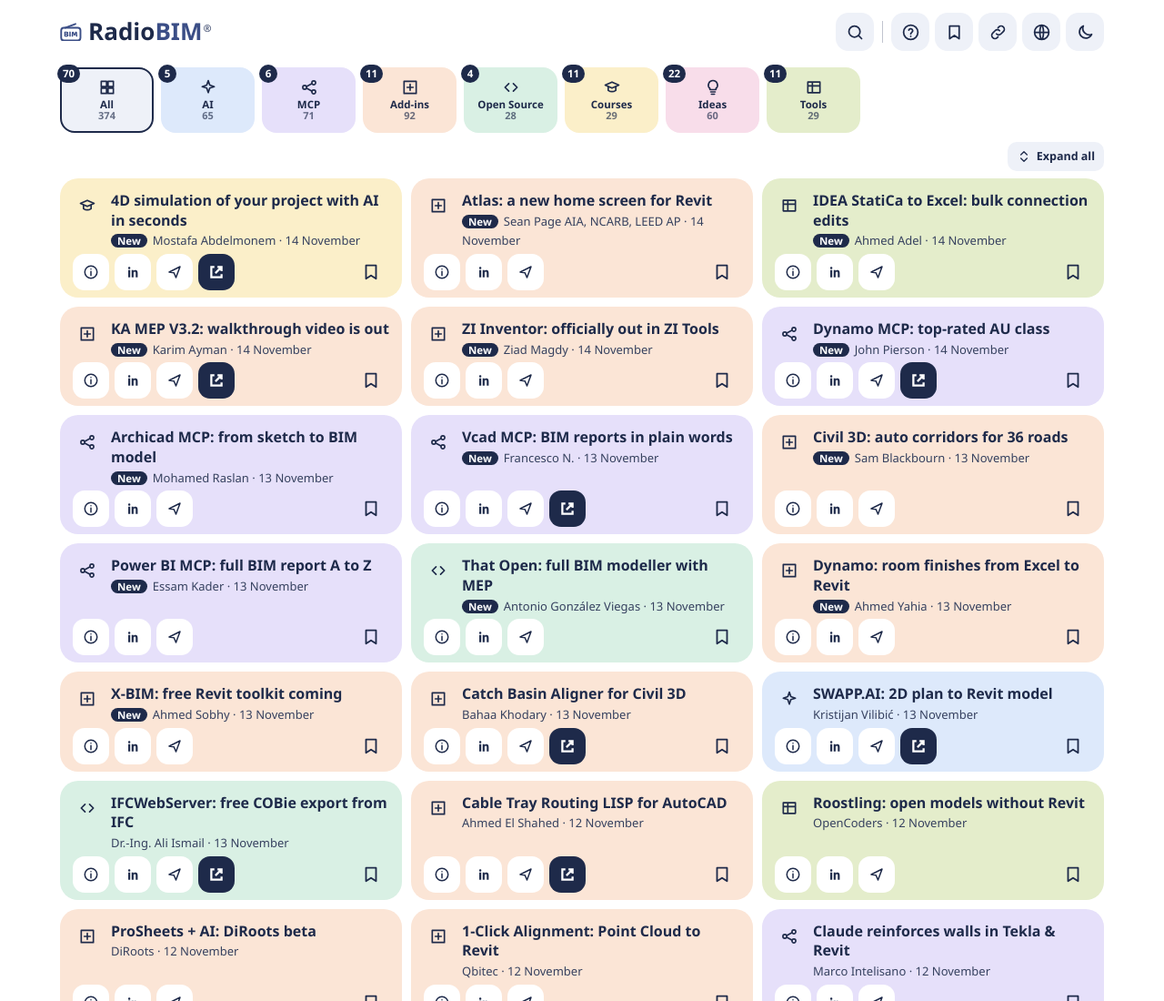
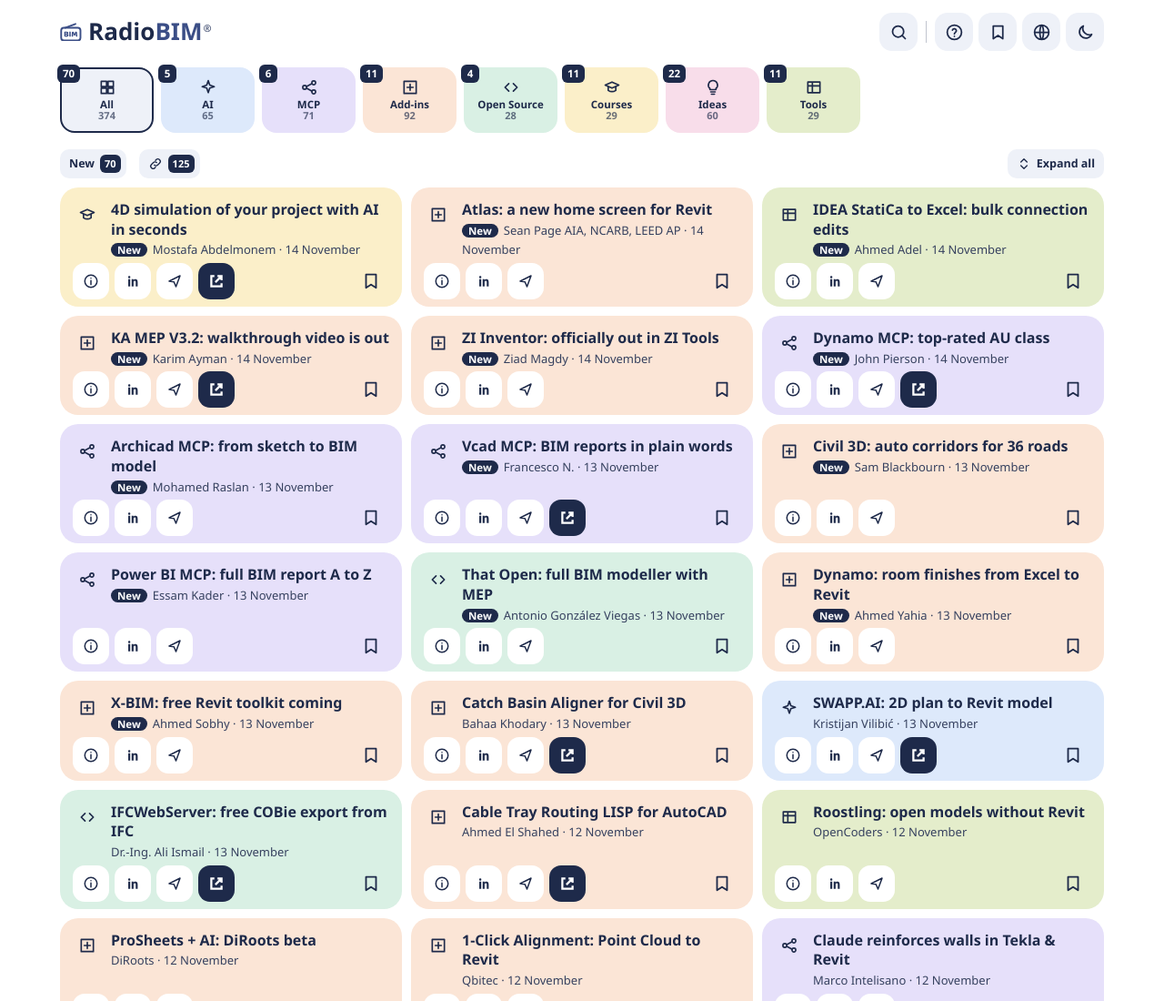
Before and after one commit to Mohamed-Elmasri/RadioBIM, a plain HTML site: page site/index.html in a window 1280 px wide. Shown: the top 1100 px of the page at 91% size. Drawn offline with Linux system fonts and the light colour scheme; a web font is replaced by a local one.

Commit message:
Site: New + links filter buttons in list bar, rounded-square counts
Co-Authored-By: Claude Opus 5.5 <noreply@anthropic.com>
Claude-Session: https://claude.ai/code/session_017HQWjPdsKD8L1VWuYtqaon

```diff
--- a/site/index.html
+++ b/site/index.html
@@ -73,11 +73,19 @@ a.ib{text-decoration:none}
 .tile .nm b{font-weight:600}
 .tile .nm small{font-size:11px;font-weight:700;opacity:.65;font-variant-numeric:tabular-nums}
 .tile span{font-size:12px;font-weight:600;line-height:1.2;text-align:center}
-.tile em{font-style:normal;position:absolute;top:-6px;inset-inline-start:-6px;min-width:24px;height:24px;padding:0 6px;border-radius:12px;background:var(--fg);color:var(--bg);font-size:13px;font-weight:700;display:flex;align-items:center;justify-content:center}
+.tile em{font-style:normal;position:absolute;top:-6px;inset-inline-start:-6px;min-width:24px;height:24px;padding:0 6px;border-radius:7px;background:var(--fg);color:var(--bg);font-size:13px;font-weight:700;display:flex;align-items:center;justify-content:center}
 .list{display:grid;grid-template-columns:repeat(auto-fill,minmax(min(100%,330px),1fr));gap:10px;align-items:start}
 .card>.acts{margin-top:auto}
-.lbar{display:flex;justify-content:flex-end;direction:ltr;margin:-4px 0 8px}
+.lbar{display:flex;justify-content:space-between;align-items:center;direction:ltr;margin:4px 0 10px}
 .xall{height:32px;padding:0 10px;border-radius:10px;border:0;background:var(--chip);color:var(--fg);display:inline-flex;align-items:center;gap:6px;font:inherit;font-size:12.5px;font-weight:700;cursor:pointer}
+.fgrp{display:flex;gap:14px}
+.ib.nw{width:auto;padding:0 8px 0 12px;gap:7px;font-size:14px;cursor:pointer}
+.lbar .ib.nw{height:32px;border-radius:10px;padding:0 6px 0 10px;gap:6px;font-size:12.5px}
+.lbar .ib.nw svg{width:16px;height:16px}
+.lbar .ib .cin{min-width:20px;height:20px;padding:0 5px;border-radius:6px;font-size:11px}
+.ib .cin{font-style:normal;min-width:24px;height:24px;padding:0 6px;border-radius:7px;box-sizing:border-box;background:var(--fg);color:var(--bg);font-size:12px;font-weight:700;display:inline-flex;align-items:center;justify-content:center}
+.ib[aria-pressed="true"] .cin{background:var(--bg);color:var(--fg)}
+.lbar .ib{cursor:pointer}
 .xall svg{width:16px;height:16px}
 .card{cursor:pointer;-webkit-tap-highlight-color:transparent;background:var(--pl);border-radius:20px;color:var(--ink);padding:14px 14px 8px;display:flex;flex-direction:column;gap:4px;min-width:0}
 .card .top{display:flex;gap:10px;align-items:flex-start}
@@ -126,7 +134,7 @@ html[dir="rtl"] .tags{justify-content:flex-end}
 footer{margin-top:32px;color:var(--muted);font-size:12.5px;text-align:center}
 footer a{color:var(--brand);font-weight:700}
 .sr{position:absolute;width:1px;height:1px;overflow:hidden;clip:rect(0 0 0 0)}
-@media (min-width:560px){.tiles{grid-template-columns:repeat(8,minmax(0,1fr));gap:8px}.tile{height:72px;border-radius:16px;border-width:2px}.tile svg{width:20px;height:20px}.tile span{font-size:11.5px}.tile em{min-width:20px;height:20px;font-size:11.5px;top:-5px;inset-inline-start:-5px}.ab{width:40px;height:40px;border-radius:13px}.ab svg{width:18px;height:18px}.card .ic{width:32px;height:32px}.card .ic svg{width:20px;height:20px}.card h3{font-size:16px}}
+@media (min-width:560px){.tiles{grid-template-columns:repeat(8,minmax(0,1fr));gap:8px}.tile{height:72px;border-radius:16px;border-width:2px}.tile svg{width:20px;height:20px}.tile span{font-size:11.5px}.tile em{min-width:20px;height:20px;border-radius:6px;font-size:11.5px;top:-5px;inset-inline-start:-5px}.ab{width:40px;height:40px;border-radius:13px}.ab svg{width:18px;height:18px}.card .ic{width:32px;height:32px}.card .ic svg{width:20px;height:20px}.card h3{font-size:16px}}
 @media (min-width:960px){.brand b{font-size:26px}.tiles{max-width:880px}}
 @media (max-width:440px){header{gap:4px}.ib{width:36px;height:36px;border-radius:12px}.ib svg{width:19px;height:19px}.brand b{font-size:18px}.brand{gap:5px}.sep{margin:0 1px}}
 @media (max-width:389px){header{gap:3px}.ib{width:33px;height:33px;border-radius:11px}.ib svg{width:18px;height:18px}.brand b{font-size:17px}.sep{margin:0}}
@@ -142,7 +150,6 @@ footer a{color:var(--brand);font-weight:700}
   <span class="sep" aria-hidden="true"></span>
   <a class="ib" id="bGuide" href="guide.html"></a>
   <button class="ib" id="bSaved" type="button" aria-pressed="false"></button>
-  <button class="ib" id="bLink" type="button" aria-pressed="false"></button>
   <button class="ib" id="bLang" type="button"></button>
   <button class="ib" id="bTheme" type="button" aria-pressed="false"></button>
 </header>
@@ -196,7 +203,7 @@ const STR={
 };
 const H=document.documentElement, $=id=>document.getElementById(id);
 const esc=s=>String(s??'').replace(/[&<>"]/g,c=>({'&':'&amp;','<':'&lt;','>':'&gt;','"':'&quot;'}[c]));
-let DATA=null, lang=H.lang==='ar'?'ar':'en', sec='all', onlySaved=false, onlyLink=false, searching=false, q='', limit=30;
+let DATA=null, lang=H.lang==='ar'?'ar':'en', sec='all', onlySaved=false, onlyLink=false, onlyNew=false, searching=false, q='', limit=30;
 let saved=new Set(); try{saved=new Set(JSON.parse(store.get('rbSaved')||'[]'))}catch(e){}
 const open=new Set(), tagsOn=new Set();
 const tagOk=i=>{if(!tagsOn.size) return true; const tg=i.tags||[]; for(const x of tagsOn) if(!tg.includes(x)) return false; return true;}; let copiedId=null, copiedT=0;
@@ -209,7 +216,7 @@ function chrome(){
   const s=L(), dark=H.dataset.theme==='dark';
   $('bSearch').innerHTML=P(IC.search); $('bGuide').innerHTML=P(IC.guide); $('bGuide').setAttribute('aria-label',s.guide); $('bGuide').title=s.guide; $('bGuide').href=(/radiobim\.com$/.test(location.hostname)||location.hostname==='localhost'?'guide.html':'https://radiobim.com/guide.html')+'?lang='+lang; $('bGuide').target=/radiobim\.com$/.test(location.hostname)||location.hostname==='localhost'?'_self':'_blank'; $('bSearch').setAttribute('aria-label',s.search); $('bSearch').title=s.search; $('bSearch').setAttribute('aria-pressed',searching);
   $('bSaved').innerHTML=P(IC.mark).replace('fill="none"',`fill="${onlySaved?'currentColor':'none'}"`)+(saved.size?`<em class="cnt">${saved.size}</em>`:'');
-  $('bLink').innerHTML=P(IC.link); $('bLink').setAttribute('aria-label',s.links); $('bLink').title=s.links; $('bLink').setAttribute('aria-pressed',onlyLink); $('bSaved').setAttribute('aria-label',s.saved+': '+saved.size); $('bSaved').title=s.saved; $('bSaved').setAttribute('aria-pressed',onlySaved);
+  $('bSaved').setAttribute('aria-label',s.saved+': '+saved.size); $('bSaved').title=s.saved; $('bSaved').setAttribute('aria-pressed',onlySaved);
   $('bLang').innerHTML=P(IC.globe); $('bLang').setAttribute('aria-label',s.switchTo); $('bLang').title=s.switchTo;
   $('bTheme').innerHTML=P(dark?IC.sun:IC.moon); $('bTheme').setAttribute('aria-label',dark?s.light:s.dark); $('bTheme').title=dark?s.light:s.dark; $('bTheme').setAttribute('aria-pressed',dark);
   const row=$('searchRow'); row.hidden=!searching;
@@ -220,6 +227,7 @@ function chrome(){
 function match(i){
   if(onlySaved&&!saved.has(i.id)) return false;
   if(onlyLink&&!i.link) return false;
+  if(onlyNew&&!isNew(i)) return false;
   if(!tagOk(i)) return false;
   const k=q.trim().toLowerCase(); if(!k) return true;
   return [i.title,i.desc,i.title_en,i.desc_en,i.a,(i.tags||[]).join(' ')].join(' ').toLowerCase().includes(k);
@@ -228,7 +236,7 @@ function tiles(){
   const s=L(), ids=['all'].concat(DATA.sections.map(x=>x.id));
   $('tiles').innerHTML=ids.map(id=>{
     const inSec=DATA.items.filter(i=>id==='all'||i.c===id);
-    const tot=inSec.filter(i=>(!onlySaved||saved.has(i.id))&&(!onlyLink||i.link)&&tagOk(i)).length, n=inSec.filter(isNew).length;
+    const tot=inSec.filter(i=>(!onlySaved||saved.has(i.id))&&(!onlyLink||i.link)&&(!onlyNew||isNew(i))&&tagOk(i)).length, n=inSec.filter(isNew).length;
     const name=SEC[lang][id]||id;
     return `<button type="button" class="tile" data-s="${esc(id)}" aria-pressed="${sec===id}" aria-label="${esc(name)}, ${tot} ${s.posts}${n?`, ${n} ${s.newN}`:''}" style="${VARS(id)}">${P(IC[id]||IC.all)}<span class="nm"><b>${esc(name)}</b><small>${tot}</small></span>${n?`<em>${n}</em>`:''}</button>`;
   }).join('');
@@ -264,10 +272,11 @@ window.addEventListener('load',()=>eqRows());
 function render(){
   const s=L();
   const list=DATA.items.filter(i=>(sec==='all'||i.c===sec)&&match(i)).sort((a,b)=>String(b.date).localeCompare(String(a.date))||String(b.added).localeCompare(String(a.added)));
-  if(!list.length){$('out').innerHTML=`<p class="empty">${onlySaved&&!saved.size?s.noSaved:s.noMatch}</p>`; return;}
+  const nN=DATA.items.filter(isNew).length, lN=DATA.items.filter(i=>i.link).length, nb=`<div class="fgrp" dir="${lang==='ar'?'rtl':'ltr'}">${nN?`<button type="button" class="ib nw" id="bNew" aria-pressed="${onlyNew}" title="${lang==='ar'?'اعرض الجديد بس':'Show new posts only'}">${s.isNew}<em class="cin">${nN}</em></button>`:''}<button type="button" class="ib nw" id="bLink" aria-pressed="${onlyLink}" aria-label="${s.links}: ${lN}" title="${s.links}">${P(IC.link)}<em class="cin">${lN}</em></button></div>`;
+  if(!list.length){$('out').innerHTML=`<div class="lbar">${lang==='ar'?'<span></span>':nb}${lang==='ar'?nb:''}</div><p class="empty">${onlySaved&&!saved.size?s.noSaved:s.noMatch}</p>`; return;}
   const rest=list.length-limit;
   const shown=list.slice(0,limit), allOpen=shown.length>0&&shown.every(i=>open.has(i.id));
-  $('out').innerHTML=`<div class="lbar"><button type="button" class="xall" id="xAll" aria-label="${allOpen?s.collapseAll:s.expandAll}" title="${allOpen?s.collapseAll:s.expandAll}">${P(allOpen?IC.collapse:IC.expand)}<span>${allOpen?s.collapseAll:s.expandAll}</span></button></div><div class="list">${shown.map(card).join('')}</div>`+(rest>0?`<button type="button" class="loadmore" id="more">${s.more} (${s.left} ${rest})</button>`:''); eqRows();
+  $('out').innerHTML=`<div class="lbar">${lang==='ar'?'':nb}<button type="button" class="xall" id="xAll" aria-label="${allOpen?s.collapseAll:s.expandAll}" title="${allOpen?s.collapseAll:s.expandAll}">${P(allOpen?IC.collapse:IC.expand)}<span>${allOpen?s.collapseAll:s.expandAll}</span></button>${lang==='ar'?nb:''}</div><div class="list">${shown.map(card).join('')}</div>`+(rest>0?`<button type="button" class="loadmore" id="more">${s.more} (${s.left} ${rest})</button>`:''); eqRows();
 }
 function tagbar(){
   const s=L(), el=$('tagSel'); el.hidden=!tagsOn.size; if(!tagsOn.size){el.innerHTML=''; return;}
@@ -279,7 +288,6 @@ function setLang(l){lang=l; H.lang=l; H.dir=l==='ar'?'rtl':'ltr'; store.set('rbL
 
 $('bSearch').onclick=()=>{searching=!searching; if(!searching){q='';} limit=30; all(); if(searching) $('q').focus();};
 $('bSaved').onclick=()=>{onlySaved=!onlySaved; limit=30; all();};
-$('bLink').onclick=()=>{onlyLink=!onlyLink; limit=30; all();};
 $('bLang').onclick=()=>setLang(lang==='ar'?'en':'ar');
 $('bTheme').onclick=()=>{const t=H.dataset.theme==='dark'?'light':'dark'; H.dataset.theme=t; store.set('rbTheme',t); chrome();};
 $('tagSel').onclick=e=>{const b=e.target.closest('button'); if(!b) return; if(b.id==='clrTags') tagsOn.clear(); else if(b.dataset.untag) tagsOn.delete(b.dataset.untag); limit=30; tagbar(); tiles(); render();};
@@ -288,6 +296,8 @@ $('out').onclick=async e=>{
   const b=e.target.closest('button');
   if(!b){ if(e.target.closest('a')) return; const c=e.target.closest('[data-card]'); if(!c) return; if(String(window.getSelection&&getSelection())) return; const id=c.dataset.card; open.has(id)?open.delete(id):open.add(id); render(); return; }
   if(b.id==='more'){limit+=30; render(); return;}
+  if(b.id==='bLink'){onlyLink=!onlyLink; limit=30; all(); return;}
+  if(b.id==='bNew'){onlyNew=!onlyNew; limit=30; all(); return;}
   if(b.id==='xAll'){const ids=[...document.querySelectorAll('#out [data-card]')].map(x=>x.dataset.card); const all=ids.length&&ids.every(id=>open.has(id)); ids.forEach(id=>all?open.delete(id):open.add(id)); render(); return;}
   if(b.dataset.save){const id=b.dataset.save; saved.has(id)?saved.delete(id):saved.add(id); store.set('rbSaved',JSON.stringify([...saved])); all(); return;}
   if(b.dataset.info){const id=b.dataset.info; open.has(id)?open.delete(id):open.add(id); render(); return;}
```
